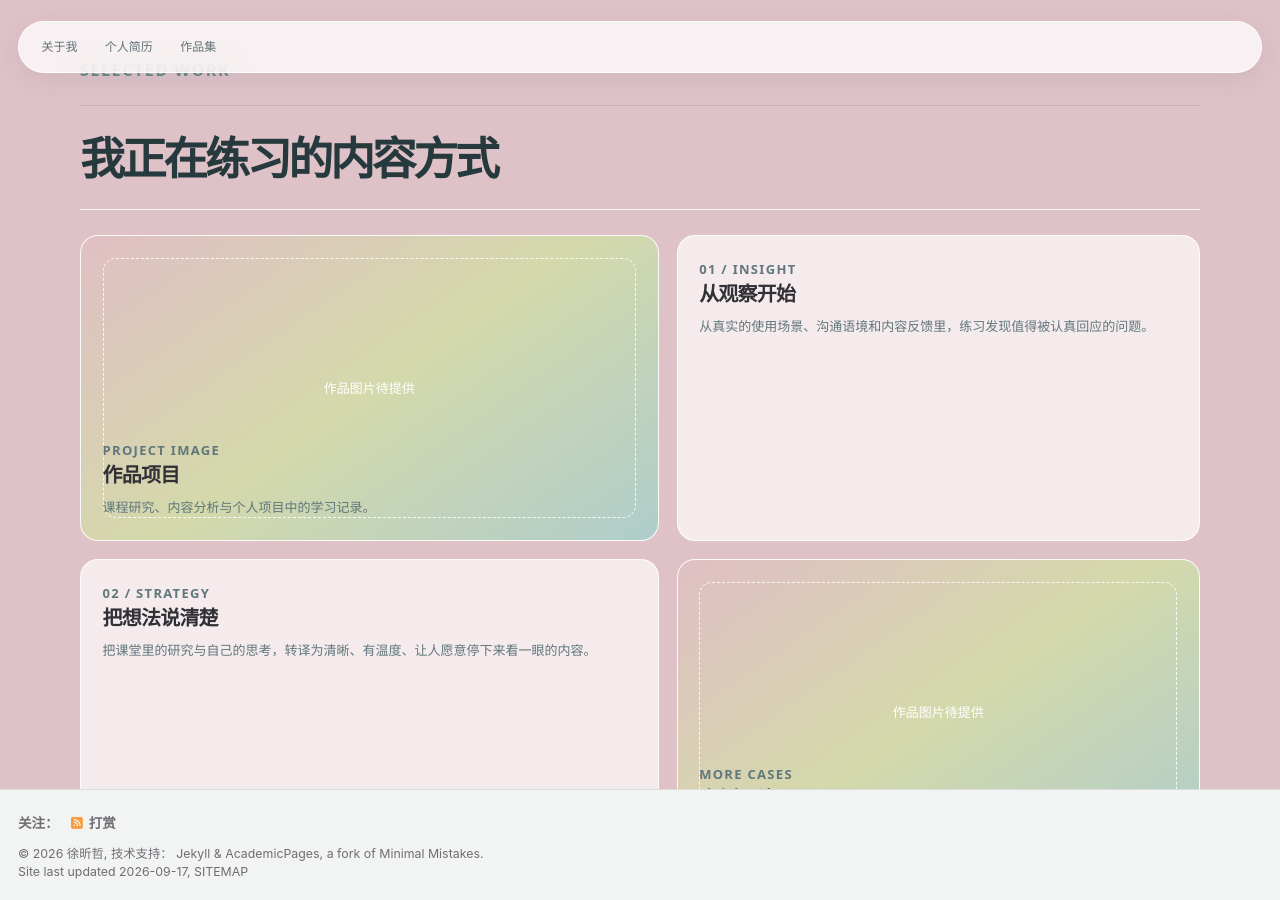
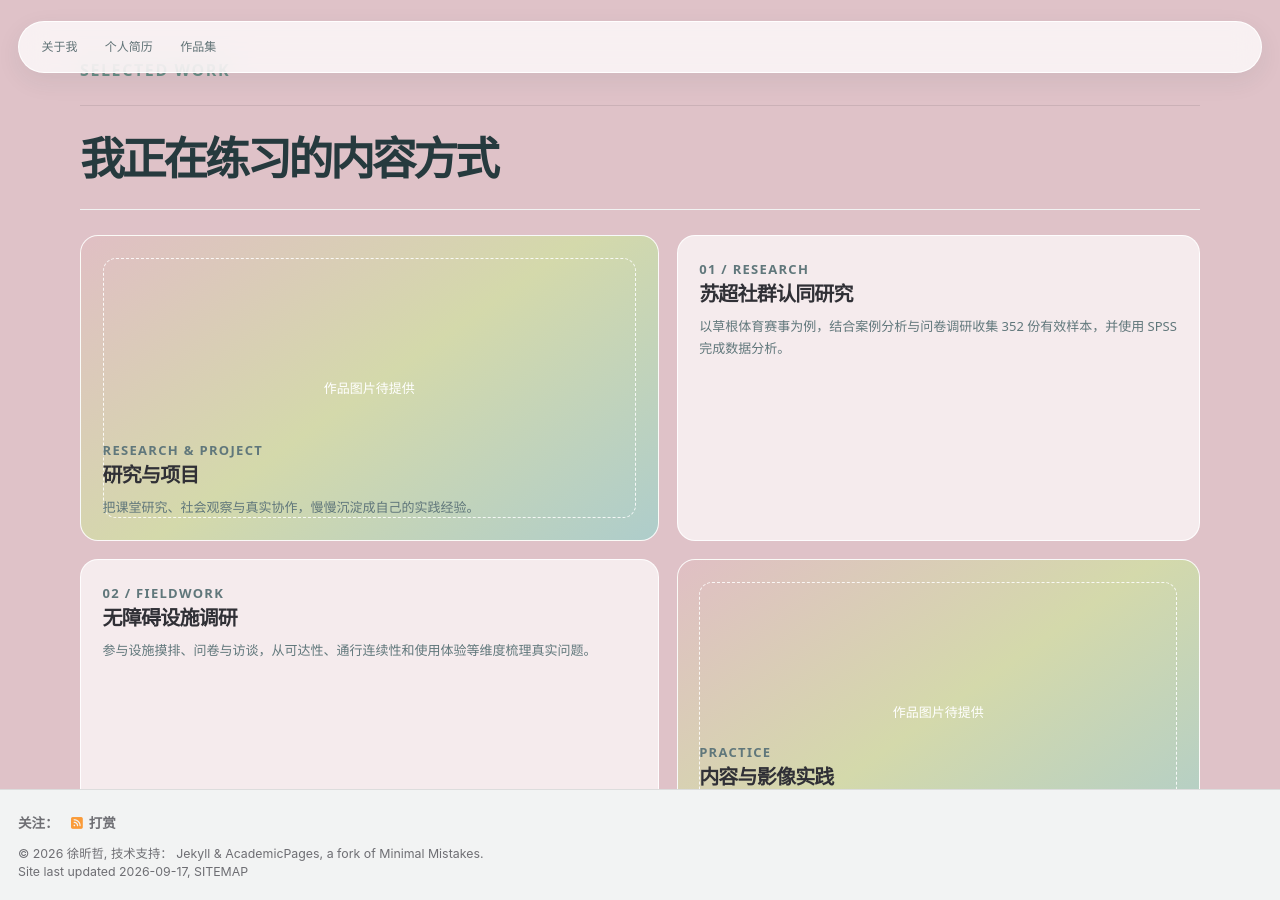
Before and after one commit to Lemcous/Lemcous.github.io, a Jekyll site: the page built from index.md, in a window 1280 px wide and 900 px high, scrolled down 1927 px. Built offline with Jekyll 4.4.1, drawn with Linux system fonts in a browser that asks for light colours; our own code applies the rules of GitHub Pages for plain Markdown files; a style sheet for code colours, icons or effects is not loaded; some of the changed text lies outside the part shown.

Commit message:
Add résumé details to homepage

```diff
--- a/index.md
+++ b/index.md
@@ -99,11 +99,11 @@
 
   <section class="xz-section xz-statement"><div class="xz-inner xz-reveal"><p class="xz-kicker">MY APPROACH</p><h2>从好奇开始，<br>把想法认真说清楚。<br><em>仍在学习，也在持续尝试。</em></h2><p class="xz-sub">我喜欢观察人、内容与平台之间的关系；也愿意把每一次学习、提问和小小的实践，慢慢变成自己的表达。</p><div class="xz-mini-icons"><span>✦</span><span>◌</span><span>↗</span></div></div></section>
 
-  <section class="xz-section xz-work"><div class="xz-inner xz-reveal"><div class="xz-head"><p class="xz-kicker">SELECTED WORK</p><h2>我正在练习的内容方式</h2></div><div class="xz-grid"><article class="xz-card xz-card--visual"><div><p class="xz-card__tag">PROJECT IMAGE</p><h3>作品项目</h3><p>课程研究、内容分析与个人项目中的学习记录。</p></div></article><article class="xz-card"><p class="xz-card__tag">01 / INSIGHT</p><h3>从观察开始</h3><p>从真实的使用场景、沟通语境和内容反馈里，练习发现值得被认真回应的问题。</p></article><article class="xz-card"><p class="xz-card__tag">02 / STRATEGY</p><h3>把想法说清楚</h3><p>把课堂里的研究与自己的思考，转译为清晰、有温度、让人愿意停下来看一眼的内容。</p></article><article class="xz-card xz-card--visual"><div><p class="xz-card__tag">MORE CASES</p><h3>案例图片</h3><p>待提供</p></div></article></div></div></section>
+  <section class="xz-section xz-work"><div class="xz-inner xz-reveal"><div class="xz-head"><p class="xz-kicker">SELECTED WORK</p><h2>我正在练习的内容方式</h2></div><div class="xz-grid"><article class="xz-card xz-card--visual"><div><p class="xz-card__tag">RESEARCH & PROJECT</p><h3>研究与项目</h3><p>把课堂研究、社会观察与真实协作，慢慢沉淀成自己的实践经验。</p></div></article><article class="xz-card"><p class="xz-card__tag">01 / RESEARCH</p><h3>苏超社群认同研究</h3><p>以草根体育赛事为例，结合案例分析与问卷调研收集 352 份有效样本，并使用 SPSS 完成数据分析。</p></article><article class="xz-card"><p class="xz-card__tag">02 / FIELDWORK</p><h3>无障碍设施调研</h3><p>参与设施摸排、问卷与访谈，从可达性、通行连续性和使用体验等维度梳理真实问题。</p></article><article class="xz-card xz-card--visual"><div><p class="xz-card__tag">PRACTICE</p><h3>内容与影像实践</h3><p>在产品策划运营、融媒体内容支持与活动影像记录中，持续练习传播表达与项目协作。</p></div></article></div></div></section>
 
-  <section class="xz-section xz-study"><div class="xz-inner xz-study-grid xz-reveal"><div class="xz-school"><div class="xz-school__stamp">学习坐标</div><p class="xz-card__tag">EDUCATION</p><h3>南京大学</h3><p>新闻与传播学院 · 新闻与传播硕士</p></div><div><p class="xz-kicker">MY LEARNING PATH</p><h2 style="font-size:clamp(2rem,4vw,4rem);letter-spacing:-.08em;margin:.1rem 0 1.2rem">把学习变成<br>持续生长的能力</h2><div class="xz-timeline"><div class="xz-time"><small>2025 — 至今</small><div><b>南京大学</b><br><span>新闻与传播硕士 · 数字营销传播方向</span></div></div><div class="xz-time"><small>本科阶段</small><div><b>新闻传播相关学习</b><br><span>夯实传播理论与内容表达基础</span></div></div><div class="xz-time"><small>进行中</small><div><b>研究与实践</b><br><span>把课堂、项目和个人观察连接起来</span></div></div></div></div></div></section>
+  <section class="xz-section xz-study"><div class="xz-inner xz-study-grid xz-reveal"><div class="xz-school"><div class="xz-school__stamp">学习坐标</div><p class="xz-card__tag">EDUCATION</p><h3>南京大学</h3><p>新闻传播学院 · 新闻与传播硕士</p></div><div><p class="xz-kicker">MY LEARNING PATH</p><h2 style="font-size:clamp(2rem,4vw,4rem);letter-spacing:-.08em;margin:.1rem 0 1.2rem">把学习变成<br>持续生长的能力</h2><div class="xz-timeline"><div class="xz-time"><small>2026 — 至今</small><div><b>南京大学新闻传播学院</b><br><span>新闻与传播硕士 · 数字营销传播方向</span></div></div><div class="xz-time"><small>2022 — 2026</small><div><b>南京师范大学新闻与传播学院</b><br><span>广告学本科 · 夯实传播理论与内容表达基础</span></div></div><div class="xz-time"><small>持续积累</small><div><b>研究、项目与实践</b><br><span>把课堂、调研与真实协作连接起来</span></div></div></div></div></div></section>
 
-  <section class="xz-section xz-skills"><div class="xz-inner xz-reveal"><div class="xz-head"><p class="xz-kicker">WHAT I CAN DO</p><h2>我在学习什么</h2></div><div class="xz-skills-grid"><article class="xz-skill"><div class="xz-skill__blank">图片待提供</div><h3>内容策划与表达</h3><p>练习围绕受众梳理主题、形式与叙事节奏。</p></article><article class="xz-skill"><div class="xz-skill__blank">图片待提供</div><h3>用户观察与研究</h3><p>从平台内容、用户反馈和现实场景中收集线索。</p></article><article class="xz-skill"><div class="xz-skill__blank">图片待提供</div><h3>传播项目协作</h3><p>在选题、执行与复盘中学习协作，让想法慢慢有落点。</p></article></div></div></section>
+  <section class="xz-section xz-skills"><div class="xz-inner xz-reveal"><div class="xz-head"><p class="xz-kicker">WHAT I CAN DO</p><h2>我在学习什么</h2></div><div class="xz-skills-grid"><article class="xz-skill"><div class="xz-skill__blank">研究与数据</div><h3>调研与分析</h3><p>文献检索、问卷设计、访谈提纲、内容分析与 SPSS 数据处理。</p></article><article class="xz-skill"><div class="xz-skill__blank">内容与运营</div><h3>传播与运营</h3><p>社交媒体内容策划、平台观察、内容生产与传播方案梳理。</p></article><article class="xz-skill"><div class="xz-skill__blank">影像与协作</div><h3>影像与项目协作</h3><p>活动摄影摄像、现场执行、项目协同与素材管理。</p></article></div></div></section>
 
   <section class="xz-section xz-interests"><div class="xz-inner xz-reveal"><div class="xz-head"><p class="xz-kicker">LIFE & INTERESTS</p><h2>在生活里继续积累</h2></div><div class="xz-interests-grid"><article class="xz-card"><p class="xz-card__tag">PHOTOGRAPHY</p><h3>摄影与影像</h3><p>用镜头记录活动现场、城市日常与偶然遇到的光。</p></article><article class="xz-card xz-card--visual"><div><p class="xz-card__tag">PHOTO COLLECTION</p><h3>个人照片作品集</h3><p>待提供</p></div></article><article class="xz-card xz-card--visual"><div><p class="xz-card__tag">TRAVEL</p><h3>户外旅行</h3><p>待提供</p></div></article><article class="xz-card"><p class="xz-card__tag">KEEP EXPLORING</p><h3>把好奇带得更远</h3><p>在山野、街道与屏幕之外，持续搜集新的感受和故事。</p></article></div></div></section>
 
```
